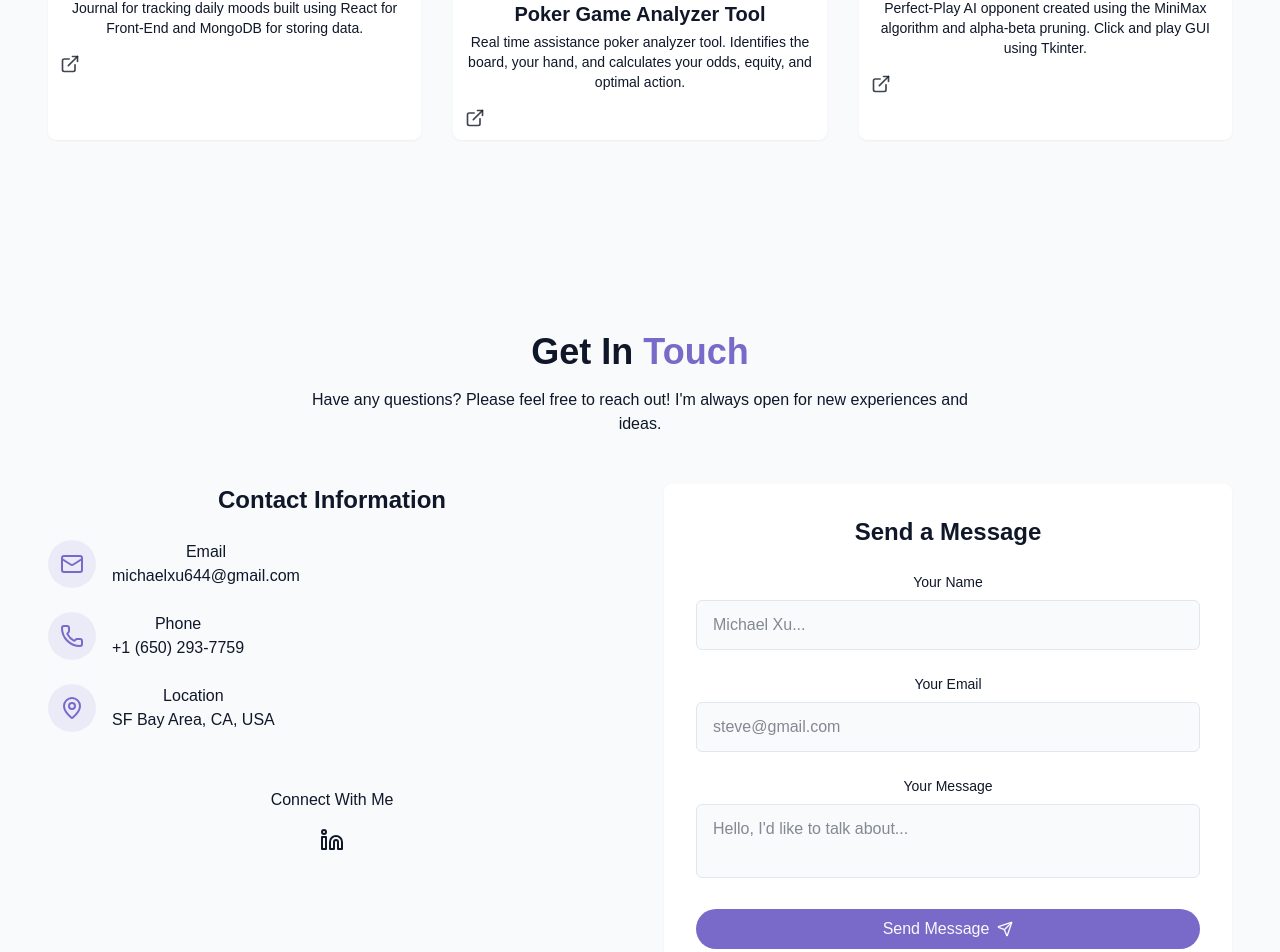
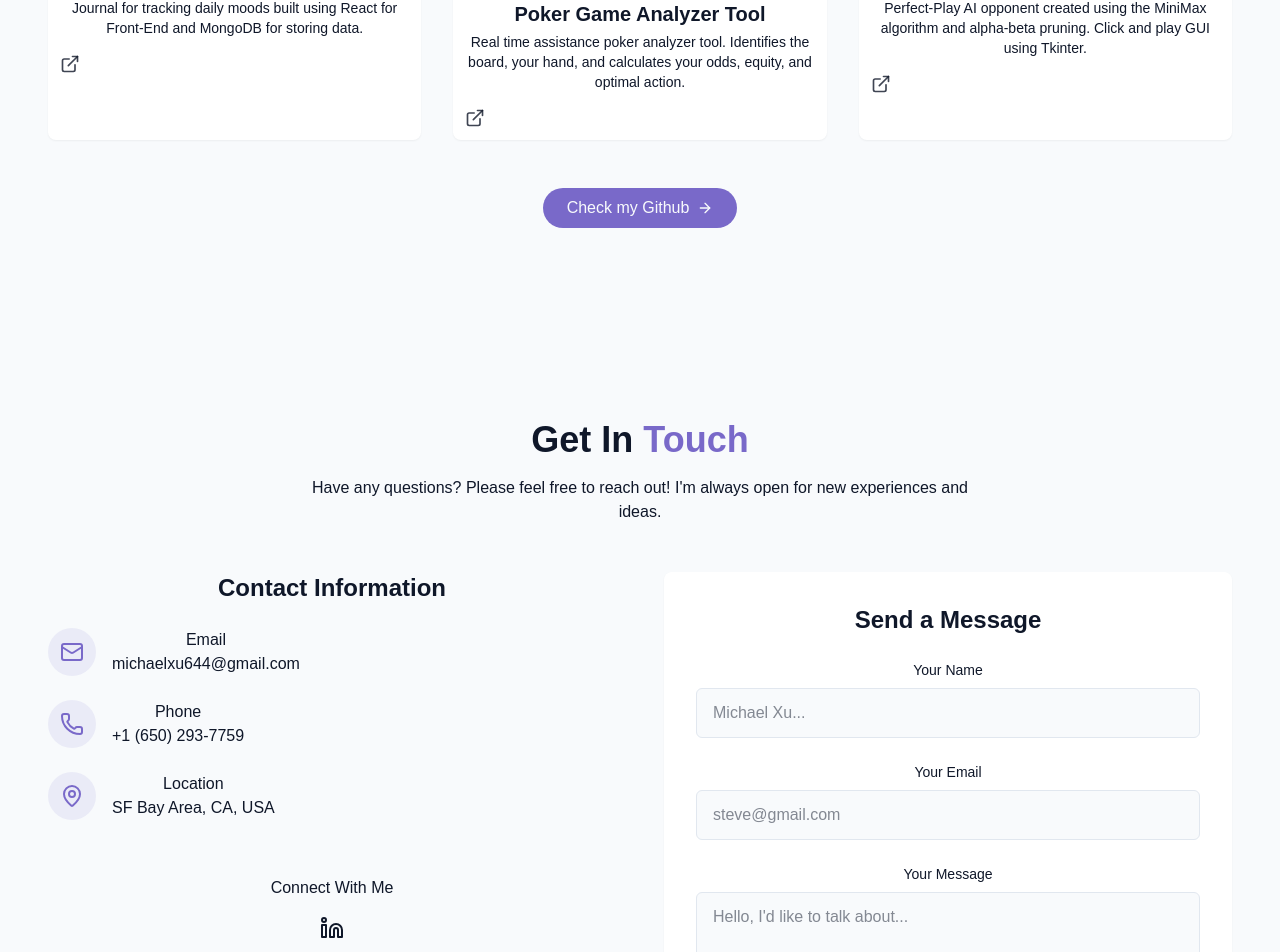
Before and after one commit to MichaelShoo/Personal-React-Tailwind-Portfolio, a React (Vite) app in the folder vite-project/: page / in a window 1280 px wide. Shown: the part 2850-3802 px from the top of the page. Built offline with nearby package versions, Linux system fonts and the light colour scheme.

Commit message:
feat: added button/link to my github

```diff
--- a/vite-project/src/components/ProjectsSection.jsx
+++ b/vite-project/src/components/ProjectsSection.jsx
@@ -1,4 +1,4 @@
-import { ExternalLink } from "lucide-react"
+import { ArrowRight, ExternalLink } from "lucide-react"
 
 const projects = [
     {
@@ -74,6 +74,16 @@
                     </div>
                 ))}
             </div>
+
+            <div className="text-center mt-12">
+                <a
+                className="cosmic-button w-fit flex items-center mx-auto gap-2"
+                target="_blank"
+                href="https://github.com/MichaelShoo"
+                >
+                    Check my Github <ArrowRight size={16}/>
+                </a>
+            </div>
         </div>
     </section>
 }
```
